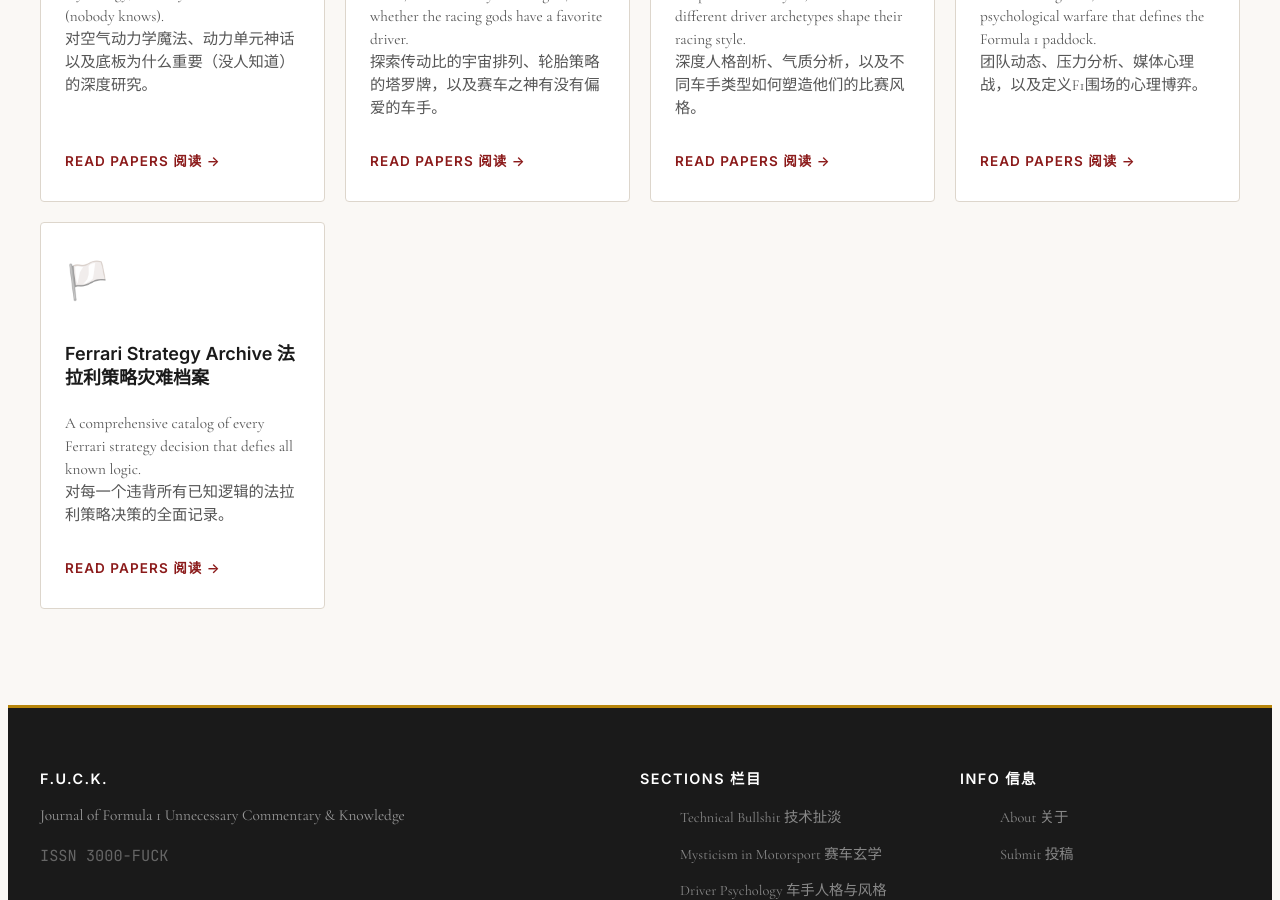
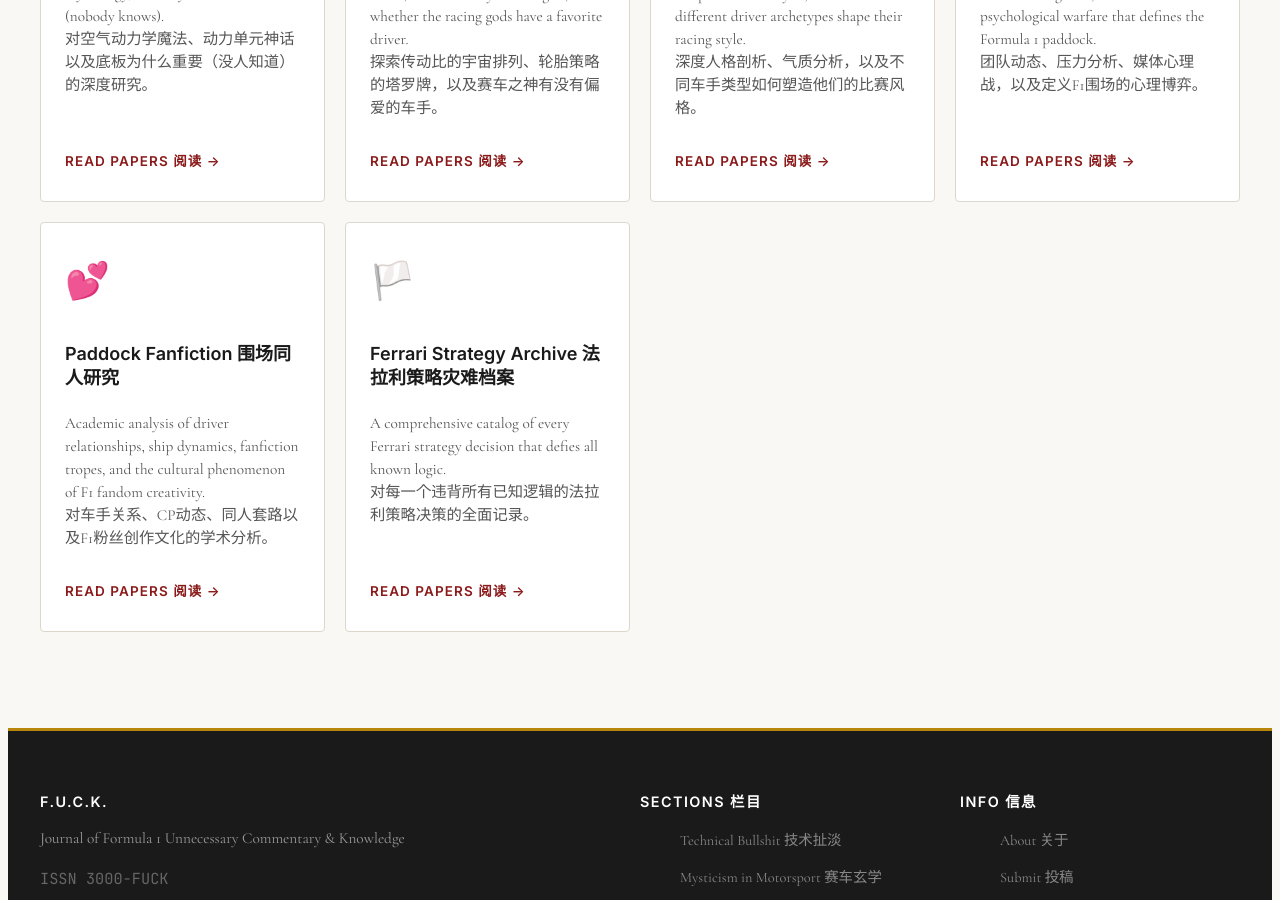
Before and after one commit to ashley0-926/fuck-journal, a Jekyll site: the page built from index.html, in a window 1280 px wide and 900 px high, scrolled down 1499 px. Built offline with Jekyll 4.4.1, drawn with Linux system fonts in a browser that asks for light colours.

Commit message:
Add fanfiction section

```diff
--- a/index.html
+++ b/index.html
@@ -66,6 +66,12 @@
       <p>Team dynamics, pressure analysis, media mind games, and the psychological warfare that defines the Formula 1 paddock.<br>团队动态、压力分析、媒体心理战，以及定义F1围场的心理博弈。</p>
       <span class="card-arrow">Read papers 阅读 →</span>
     </a>
+    <a href="{{ '/categories/paddock-fanfiction-studies' | relative_url }}" class="section-card card-fanfic">
+      <div class="card-icon">💕</div>
+      <h3>Paddock Fanfiction 围场同人研究</h3>
+      <p>Academic analysis of driver relationships, ship dynamics, fanfiction tropes, and the cultural phenomenon of F1 fandom creativity.<br>对车手关系、CP动态、同人套路以及F1粉丝创作文化的学术分析。</p>
+      <span class="card-arrow">Read papers 阅读 →</span>
+    </a>
     <a href="{{ '/categories/ferrari-strategy-catastrophe-archive' | relative_url }}" class="section-card card-ferrari">
       <div class="card-icon">🏳️</div>
       <h3>Ferrari Strategy Archive 法拉利策略灾难档案</h3>
```
